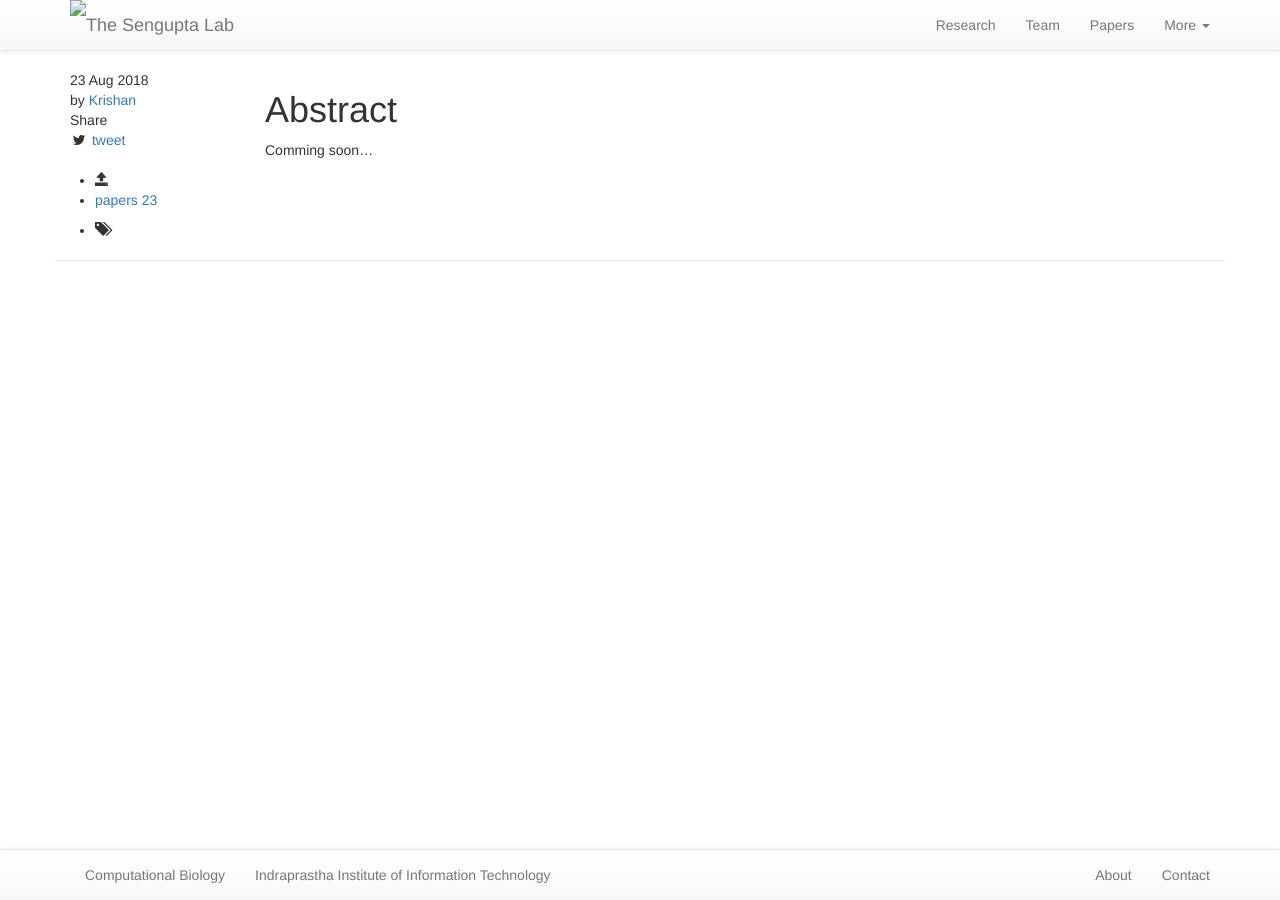
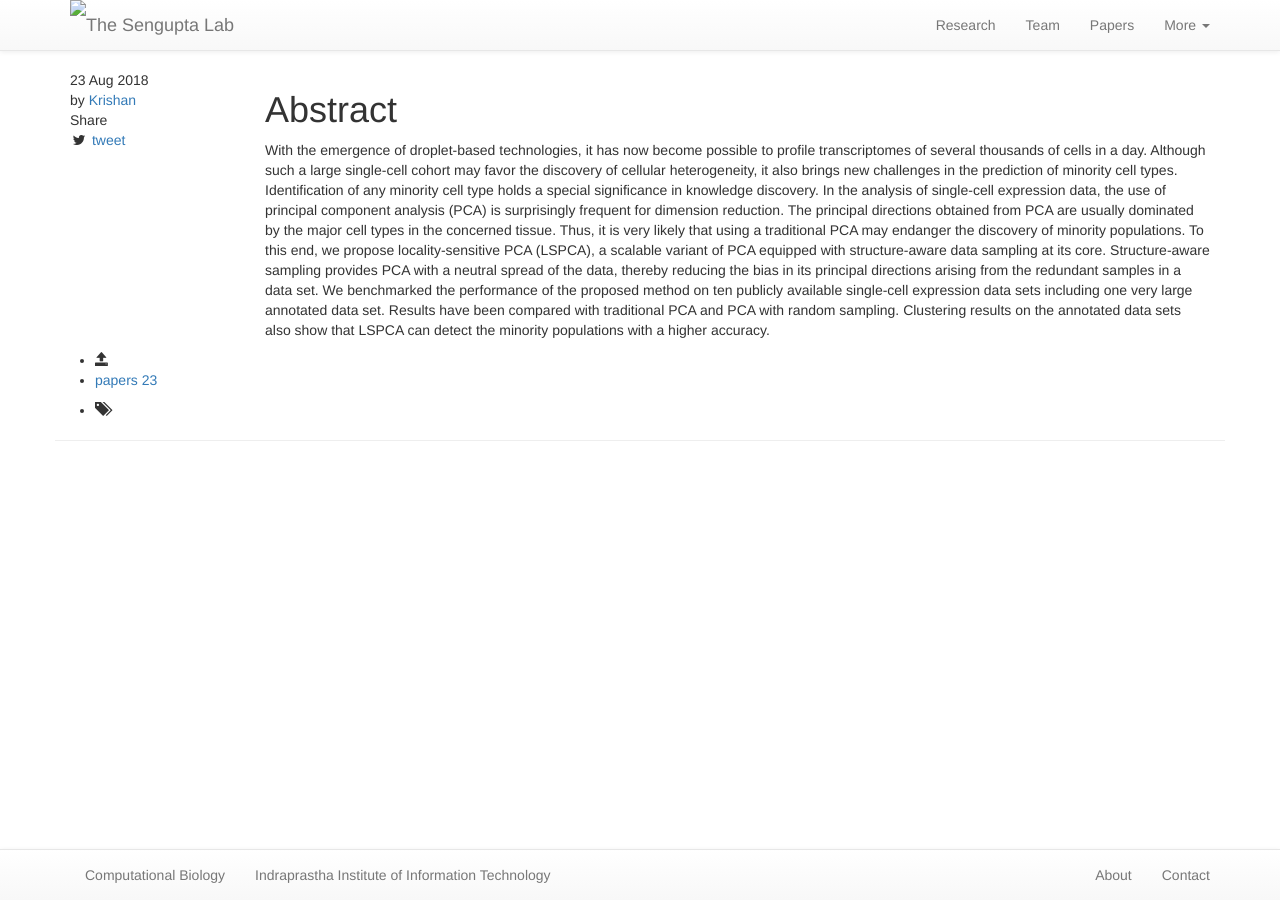
Before and after one commit to debarka/senguptalab.github.io, a Jekyll site: the page built from papers/_posts/2018-05-22-Principal_Component_Analysis_for_single_cell_RNA-seq.md, in a window 1280 px wide. Built offline with Jekyll 4.4.1, drawn with Linux system fonts in a browser that asks for light colours; nearby versions of some CDN libraries; our own code applies the rules of GitHub Pages for plain Markdown files; library files that are not in the unit come from our copies.

Commit message:
Update 2018-05-22-Principal_Component_Analysis_for_single_cell_RNA-seq.md

```diff
--- a/papers/_posts/2018-05-22-Principal_Component_Analysis_for_single_cell_RNA-seq.md
+++ b/papers/_posts/2018-05-22-Principal_Component_Analysis_for_single_cell_RNA-seq.md
@@ -29,4 +29,4 @@ tags:
 
 # Abstract
 
-Comming soon...
+With the emergence of droplet-based technologies, it has now become possible to profile transcriptomes of several thousands of cells in a day. Although such a large single-cell cohort may favor the discovery of cellular heterogeneity, it also brings new challenges in the prediction of minority cell types. Identification of any minority cell type holds a special significance in knowledge discovery. In the analysis of single-cell expression data, the use of principal component analysis (PCA) is surprisingly frequent for dimension reduction. The principal directions obtained from PCA are usually dominated by the major cell types in the concerned tissue. Thus, it is very likely that using a traditional PCA may endanger the discovery of minority populations. To this end, we propose locality-sensitive PCA (LSPCA), a scalable variant of PCA equipped with structure-aware data sampling at its core. Structure-aware sampling provides PCA with a neutral spread of the data, thereby reducing the bias in its principal directions arising from the redundant samples in a data set. We benchmarked the performance of the proposed method on ten publicly available single-cell expression data sets including one very large annotated data set. Results have been compared with traditional PCA and PCA with random sampling. Clustering results on the annotated data sets also show that LSPCA can detect the minority populations with a higher accuracy.
```
